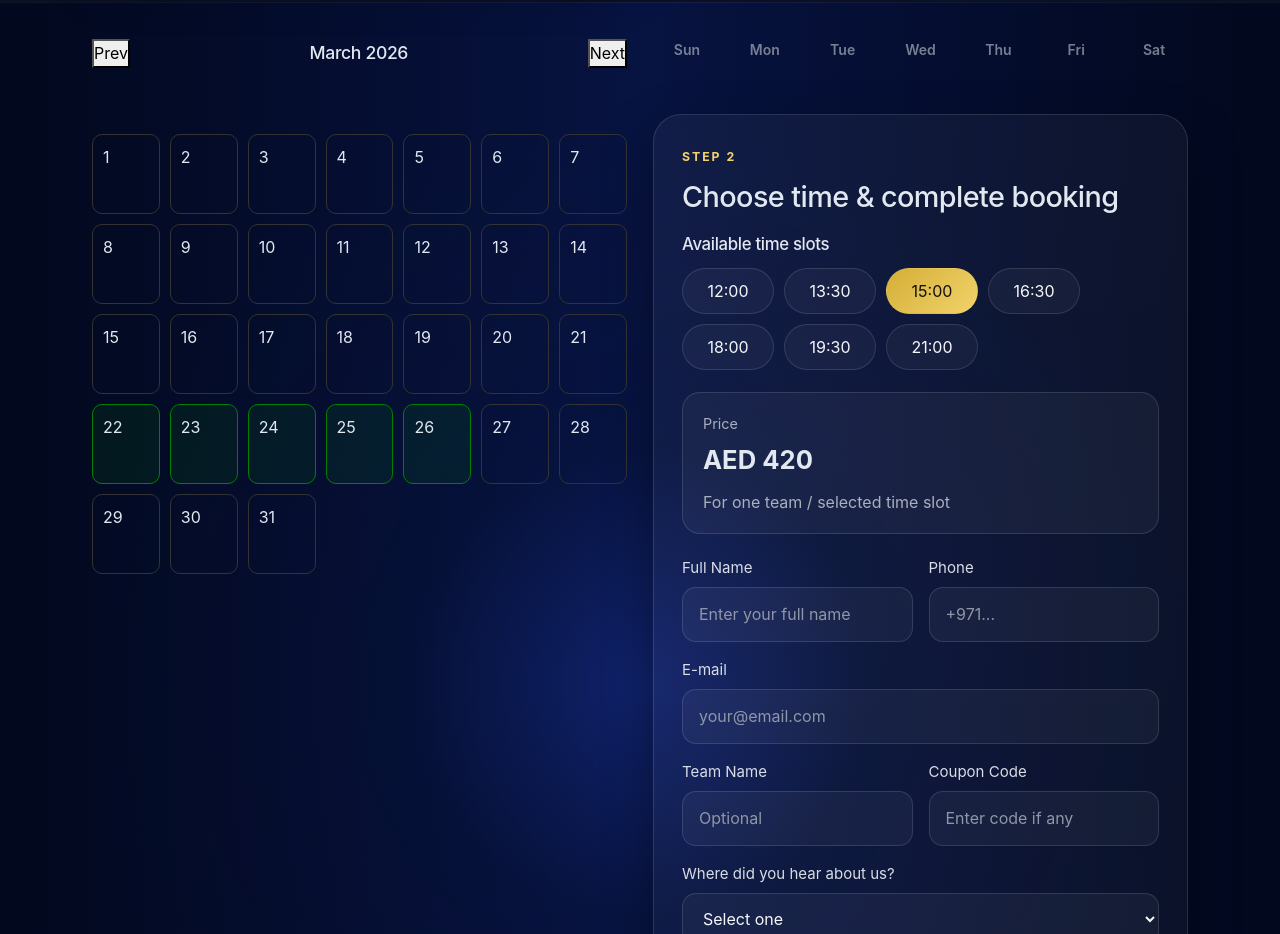
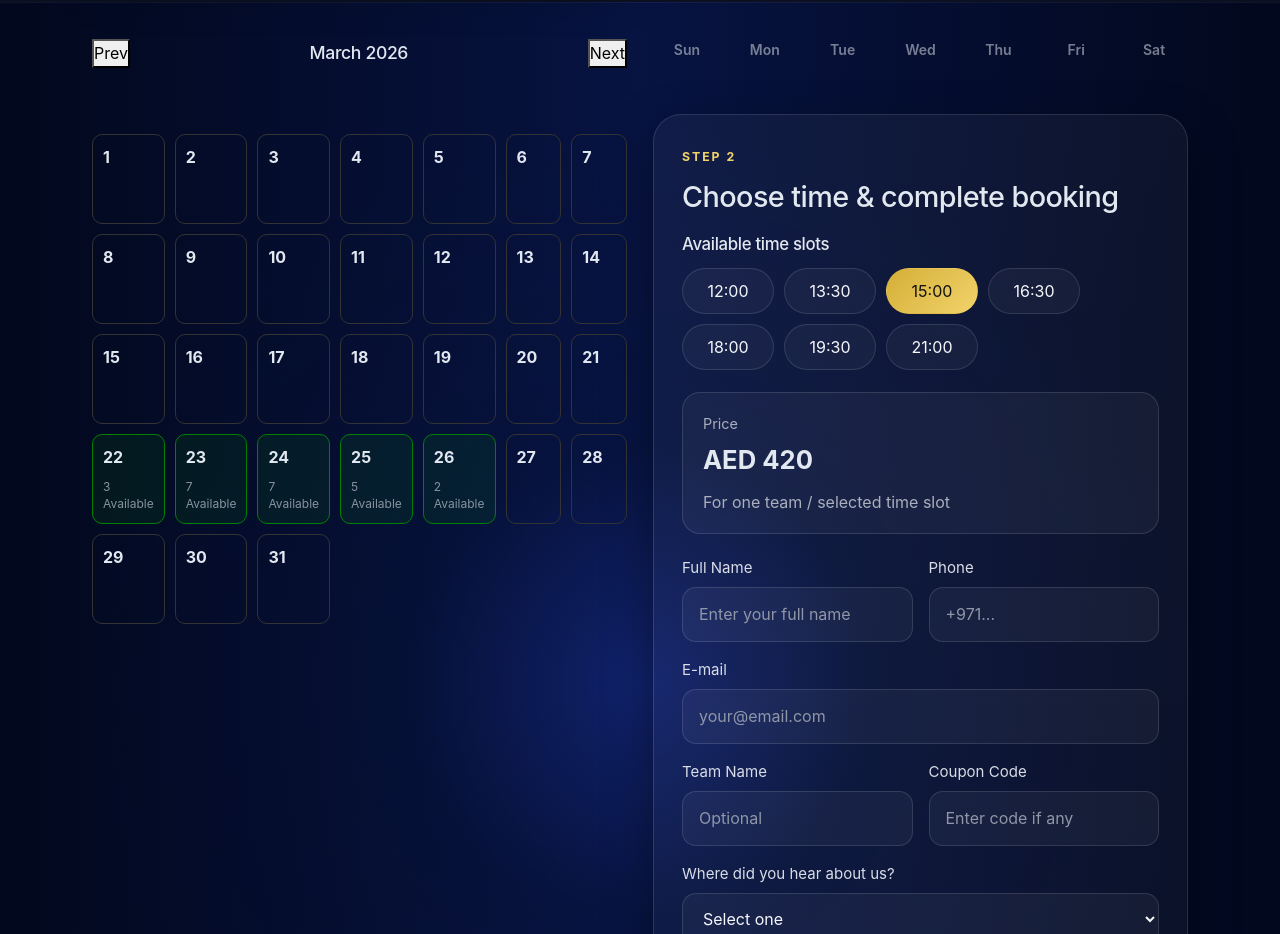
Before and after one commit to kiumars609/escape-finder, a React (Vite) app: page /room/1 in a window 1280 px wide. Shown: the part 840-1774 px from the top of the page. Built offline with nearby package versions, Linux system fonts and the light colour scheme.

Commit message:
Edit calendar

```diff
--- a/src/Pages/Room/Booking/Calendar/Calendar.jsx
+++ b/src/Pages/Room/Booking/Calendar/Calendar.jsx
@@ -38,7 +38,6 @@ export default function Calendar() {
   };
 
   const gridCalendar = calendarDays.map((day, index) => {
-
     const dateString =
       day !== null
         ? `${year}-${String(month + 1).padStart(2, "0")}-${String(day).padStart(2, "0")}`
@@ -52,7 +51,8 @@ export default function Calendar() {
         className={`calendar-day ${day === null ? "empty" : ""} ${isAvailable ? "available" : ""} ${selectedDate === day ? "active" : ""}`}
         onClick={() => isAvailable && setSelectedDate(day)}
       >
-        {day !== null ? day : ""}
+        <span>{day}</span>
+        {isAvailable && <small>{availableDates[dateString]} Available</small>}
       </div>
     );
   });
--- a/src/Pages/Room/style.css
+++ b/src/Pages/Room/style.css
@@ -703,3 +703,20 @@ textarea {
   border: 1px solid green;
   cursor: pointer;
 }
+
+.calendar-day {
+  min-height: 90px;
+  padding: 10px;
+  display: flex;
+  flex-direction: column;
+  justify-content: space-between;
+}
+
+.calendar-day span {
+  font-weight: 700;
+}
+
+.calendar-day small {
+  font-size: 12px;
+  opacity: 0.8;
+}
```
